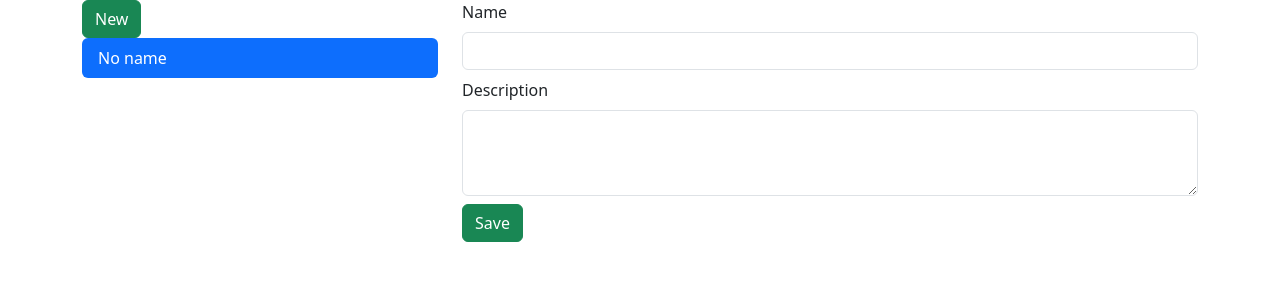
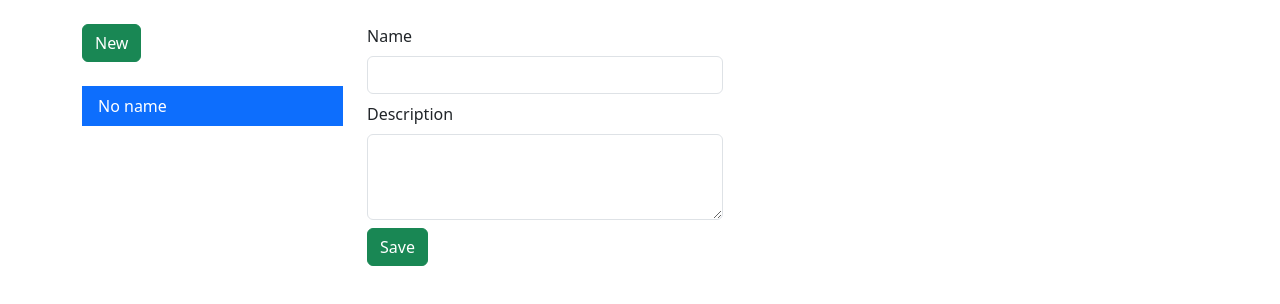
Before and after one commit to alexandru-calin/contacts, a React (Vite) app: page / in a window 1280 px wide. Both pictures are taken after a click on the button "New". Shown: the top 304 px of the page. Built offline with nearby package versions, Linux system fonts and the light colour scheme; the HTML template or start-up script is replaced by a standard one.

Commit message:
fixed contact list visual bug, when creating new contacts

```diff
--- a/src/components/ContactList.jsx
+++ b/src/components/ContactList.jsx
@@ -1,18 +1,21 @@
 import { NavLink } from 'react-router-dom';
 
-import Nav from 'react-bootstrap/Nav';
+import ListGroup from 'react-bootstrap/ListGroup';
 
 function ContactList({ contacts }) {
   return (
-    <Nav variant="pills" as="ul" className="flex-column">
+    <ListGroup variant="flush" as="ul">
       {contacts.map((contact) => (
-        <Nav.Item key={contact.id} as="li">
-          <Nav.Link to={`/contacts/${contact.id}`} as={NavLink}>
-            {contact.name || 'No name'}
-          </Nav.Link>
-        </Nav.Item>
+        <ListGroup.Item
+          key={contact.id}
+          action
+          to={`/contacts/${contact.id}`}
+          as={NavLink}
+        >
+          {contact.name || 'No name'}
+        </ListGroup.Item>
       ))}
-    </Nav>
+    </ListGroup>
   );
 }
 
--- a/src/routes/root.jsx
+++ b/src/routes/root.jsx
@@ -11,11 +11,11 @@ function Root() {
   const contacts = useLoaderData();
 
   return (
-    <Container fluid="md">
+    <Container fluid="md" className="mt-4">
       <Row>
-        <Col sm="4">
+        <Col sm="3" className="mb-4 mb-sm-0">
           <Form method="post">
-            <Button type="submit" variant="success">
+            <Button type="submit" variant="success" className="mb-4">
               New
             </Button>
           </Form>
@@ -25,7 +25,7 @@ function Root() {
             <p>No contacts</p>
           )}
         </Col>
-        <Col>
+        <Col sm="6" md="4">
           <Outlet />
         </Col>
       </Row>
```
